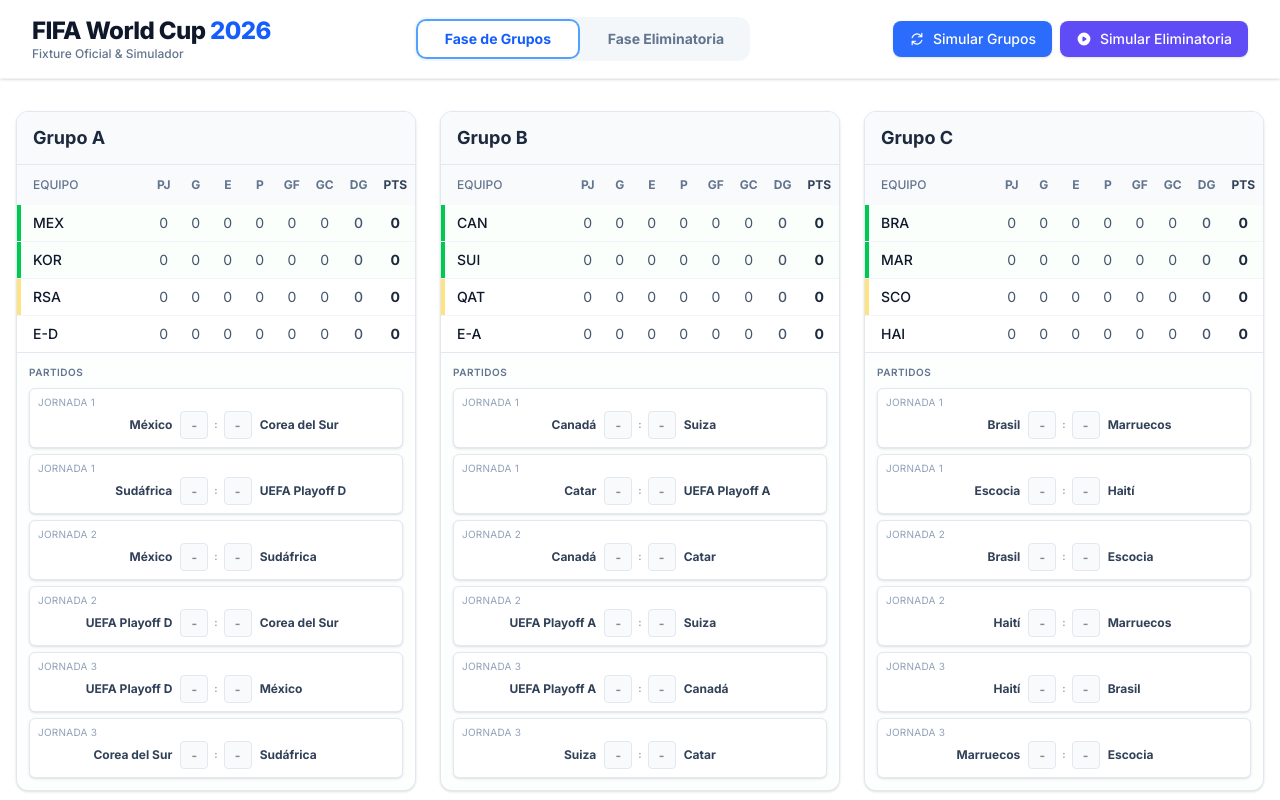
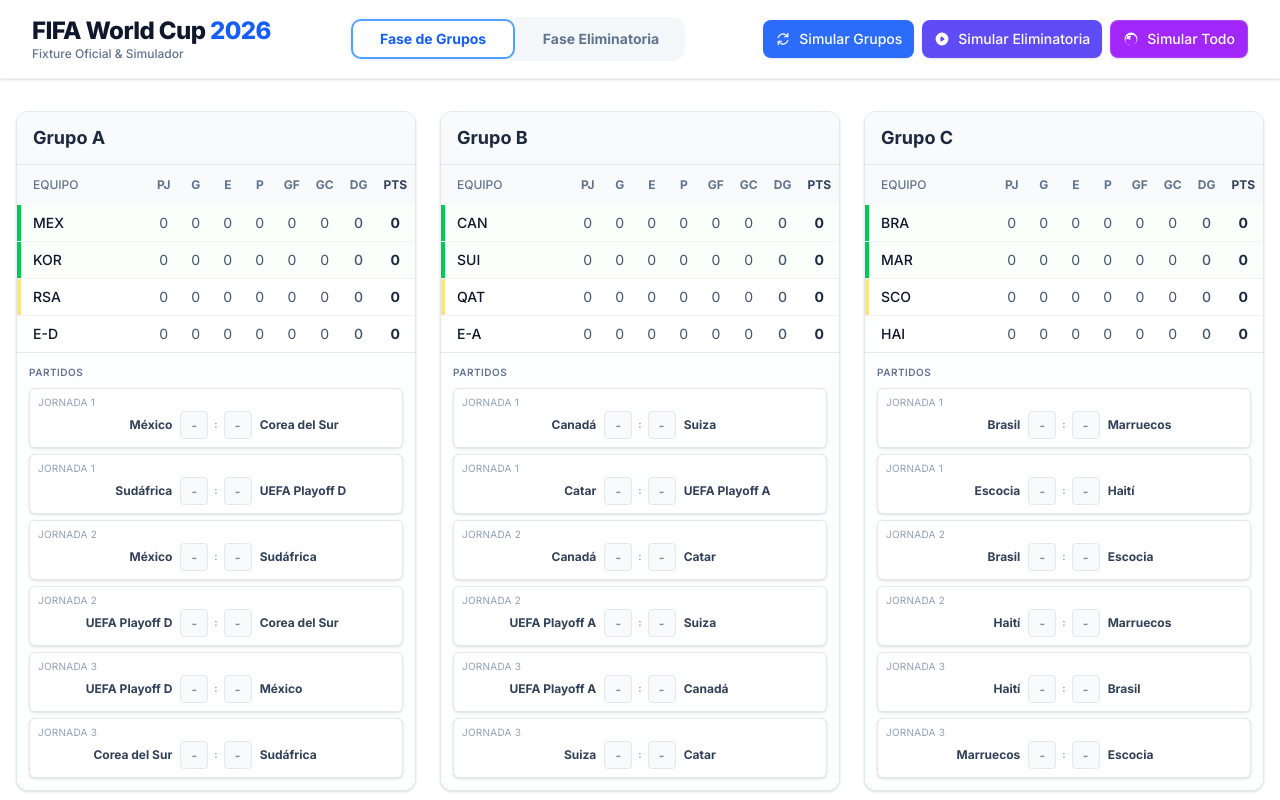
Before and after one commit to josemqu/fifa-world-cup-2026, a Next.js app: page /groups in a window 1280 px wide. Shown: the top 800 px of the page. Built offline with nearby package versions, Linux system fonts and the light colour scheme.

Commit message:
Refactor simulation controls to separate group and knockout stage buttons, add new "Simulate All" button with purple styling, and extract knockout simulation logic into reusable function for consistent behavior across all simulation modes

```diff
--- a/src/components/Header.tsx
+++ b/src/components/Header.tsx
@@ -7,7 +7,7 @@
 
 export function Header() {
   const pathname = usePathname();
-  const { simulateAll, simulateKnockout } = useTournament();
+  const { simulateGroups, simulateKnockout, simulateAll } = useTournament();
 
   const isGroups = pathname === "/groups" || pathname === "/";
   const isKnockout = pathname === "/knockout";
@@ -53,10 +53,10 @@
         </div>
 
         {/* Actions Section */}
-        <div className="shrink-0 flex gap-2">
+        <div className="shrink-0 flex gap-2 flex-wrap justify-center">
           <button
-            onClick={simulateAll}
-            className="bg-blue-600/90 hover:bg-blue-600 text-white text-sm px-4 py-2 rounded-lg font-medium transition-all shadow-sm hover:shadow-md flex items-center gap-2 active:scale-95 transform backdrop-blur-sm"
+            onClick={simulateGroups}
+            className="bg-blue-600/90 hover:bg-blue-600 text-white text-sm px-3 py-2 rounded-lg font-medium transition-all shadow-sm hover:shadow-md flex items-center gap-2 active:scale-95 transform backdrop-blur-sm"
             title="Simular resultados de la Fase de Grupos"
           >
             <svg
@@ -71,13 +71,13 @@
                 clipRule="evenodd"
               />
             </svg>
-            <span className="hidden sm:inline">Simular Grupos</span>
-            <span className="sm:hidden">Grupos</span>
+            <span className="hidden lg:inline">Simular Grupos</span>
+            <span className="lg:hidden">Grupos</span>
           </button>
 
           <button
             onClick={simulateKnockout}
-            className="bg-indigo-600/90 hover:bg-indigo-600 text-white text-sm px-4 py-2 rounded-lg font-medium transition-all shadow-sm hover:shadow-md flex items-center gap-2 active:scale-95 transform backdrop-blur-sm"
+            className="bg-indigo-600/90 hover:bg-indigo-600 text-white text-sm px-3 py-2 rounded-lg font-medium transition-all shadow-sm hover:shadow-md flex items-center gap-2 active:scale-95 transform backdrop-blur-sm"
             title="Simular resultados de la Fase Eliminatoria"
           >
             <svg
@@ -92,8 +92,29 @@
                 clipRule="evenodd"
               />
             </svg>
-            <span className="hidden sm:inline">Simular Eliminatoria</span>
-            <span className="sm:hidden">Playoffs</span>
+            <span className="hidden lg:inline">Simular Eliminatoria</span>
+            <span className="lg:hidden">Playoffs</span>
+          </button>
+
+          <button
+            onClick={simulateAll}
+            className="bg-purple-600/90 hover:bg-purple-600 text-white text-sm px-3 py-2 rounded-lg font-medium transition-all shadow-sm hover:shadow-md flex items-center gap-2 active:scale-95 transform backdrop-blur-sm border border-purple-400/30"
+            title="Simular todo el torneo"
+          >
+            <svg
+              xmlns="http://www.w3.org/2000/svg"
+              viewBox="0 0 20 20"
+              fill="currentColor"
+              className="w-4 h-4"
+            >
+              <path
+                fillRule="evenodd"
+                d="M13.5 4.938a7 7 0 11-9.006 1.737c.202-.257.596-.218.797.065a.97.97 0 01-.19 1.316 5.061 5.061 0 00-.754.646.97.97 0 000 1.364l.015.015a.97.97 0 001.364 0l.015-.015a.97.97 0 011.364 0l.646.646a.97.97 0 001.364 0l.015-.015a.97.97 0 000-1.364l-.015-.015a.97.97 0 010-1.364l.646-.646a.97.97 0 000-1.364l-.015-.015a.97.97 0 00-1.364 0l-.015.015a.97.97 0 01-1.364 0l-.646-.646a.97.97 0 00-.22-.168zM10 18a8 8 0 100-16 8 8 0 000 16z"
+                clipRule="evenodd"
+              />
+            </svg>
+            <span className="hidden lg:inline">Simular Todo</span>
+            <span className="lg:hidden">Todo</span>
           </button>
         </div>
       </div>
--- a/src/context/TournamentContext.tsx
+++ b/src/context/TournamentContext.tsx
@@ -66,8 +66,9 @@
     homePenalties?: number | null,
     awayPenalties?: number | null
   ) => void;
+  simulateGroups: () => void;
+  simulateKnockout: () => void;
   simulateAll: () => void;
-  simulateKnockout: () => void;
 }
 
 const TournamentContext = createContext<TournamentContextType | undefined>(
@@ -131,6 +132,150 @@
   });
 
   return matches;
+};
+
+// Core simulation logic for knockout matches
+const runKnockoutSimulation = (matches: KnockoutMatch[]): KnockoutMatch[] => {
+  const newMatches = [...matches];
+  // Sort by ID to ensure we process stages in order (R32 -> R16 -> ... -> Final)
+  newMatches.sort((a, b) => Number(a.id) - Number(b.id));
+
+  const allStaticMatches = [
+    ...R16_MATCHES,
+    ...QF_MATCHES,
+    ...SF_MATCHES,
+    ...FINAL_MATCHES,
+  ];
+
+  for (let i = 0; i < newMatches.length; i++) {
+    const match = newMatches[i];
+
+    // Only simulate if teams are present
+    if (
+      match.homeTeam &&
+      !("placeholder" in match.homeTeam) &&
+      match.awayTeam &&
+      !("placeholder" in match.awayTeam)
+    ) {
+      // Generate realistic scores based on ranking
+      const hTeam = match.homeTeam as Team;
+      const aTeam = match.awayTeam as Team;
+
+      const { home, away } = predictMatchScore(hTeam.ranking, aTeam.ranking);
+
+      const homeScore = home;
+      const awayScore = away;
+      match.homeScore = homeScore;
+      match.awayScore = awayScore;
+
+      let winner: Team | null = null;
+      match.homePenalties = null;
+      match.awayPenalties = null;
+
+      if (homeScore > awayScore) {
+        winner = match.homeTeam as Team;
+      } else if (awayScore > homeScore) {
+        winner = match.awayTeam as Team;
+      } else {
+        // Penalties
+        let homePens = 0;
+        let awayPens = 0;
+        do {
+          homePens = Math.floor(Math.random() * 5) + 3;
+          awayPens = Math.floor(Math.random() * 5) + 3;
+        } while (homePens === awayPens);
+
+        match.homePenalties = homePens;
+        match.awayPenalties = awayPens;
+
+        if (homePens > awayPens) winner = match.homeTeam as Team;
+        else winner = match.awayTeam as Team;
+      }
+      match.winner = winner;
+
+      // Propagate to next match
+      if (match.nextMatchId) {
+        const nextMatchIndex = newMatches.findIndex(
+          (m) => m.id === match.nextMatchId
+        );
+        if (nextMatchIndex !== -1) {
+          const nextMatch = newMatches[nextMatchIndex];
+          const staticNextMatch = allStaticMatches.find(
+            (m) => m.id === match.nextMatchId
+          );
+
+          if (staticNextMatch) {
+            const isHomeSource =
+              staticNextMatch.home === `W${match.id}` ||
+              staticNextMatch.home === `L${match.id}`;
+            const isAwaySource =
+              staticNextMatch.away === `W${match.id}` ||
+              staticNextMatch.away === `L${match.id}`;
+
+            if (winner) {
+              if (isHomeSource) {
+                if (staticNextMatch.home === `L${match.id}`) {
+                  const loser =
+                    winner.id === (match.homeTeam as Team).id
+                      ? match.awayTeam
+                      : match.homeTeam;
+                  nextMatch.homeTeam = loser as Team;
+                } else {
+                  nextMatch.homeTeam = winner;
+                }
+              }
+              if (isAwaySource) {
+                if (staticNextMatch.away === `L${match.id}`) {
+                  const loser =
+                    winner.id === (match.homeTeam as Team).id
+                      ? match.awayTeam
+                      : match.homeTeam;
+                  nextMatch.awayTeam = loser as Team;
+                } else {
+                  nextMatch.awayTeam = winner;
+                }
+              }
+            }
+          }
+        }
+      }
+
+      // Special handling for SF matches propagating to 3rd Place match (103)
+      if (match.id === "101" || match.id === "102") {
+        const thirdPlaceMatchId = "103";
+        const thirdPlaceIndex = newMatches.findIndex(
+          (m) => m.id === thirdPlaceMatchId
+        );
+        if (thirdPlaceIndex !== -1) {
+          const thirdPlaceMatch = newMatches[thirdPlaceIndex];
+          const staticThirdPlace = FINAL_MATCHES.find(
+            (m) => m.id === thirdPlaceMatchId
+          );
+
+          if (staticThirdPlace) {
+            const isHomeSource = staticThirdPlace.home === `L${match.id}`;
+            const isAwaySource = staticThirdPlace.away === `L${match.id}`;
+
+            if (winner) {
+              const loser =
+                winner.id === (match.homeTeam as Team).id
+                  ? match.awayTeam
+                  : match.homeTeam;
+
+              if (isHomeSource) {
+                thirdPlaceMatch.homeTeam = loser as Team;
+              }
+              if (isAwaySource) {
+                thirdPlaceMatch.awayTeam = loser as Team;
+              }
+            }
+          }
+        }
+      }
+    }
+  }
+
+  return newMatches;
 };
 
 export function TournamentProvider({ children }: { children: ReactNode }) {
@@ -458,10 +603,12 @@
     });
   };
 
-  const simulateAll = () => {
+  const simulateGroups = () => {
     setGroups((currentGroups) => {
       return currentGroups.map((group) => {
         const updatedMatches = group.matches.map((match) => {
+          if (match.finished) return match;
+
           const homeTeam = group.teams.find((t) => t.id === match.homeTeamId);
           const awayTeam = group.teams.find((t) => t.id === match.awayTeamId);
 
@@ -486,158 +633,61 @@
 
   const simulateKnockout = () => {
     setKnockoutMatches((currentMatches) => {
-      const newMatches = [...currentMatches];
-      // Sort by ID to ensure we process stages in order (R32 -> R16 -> ... -> Final)
-      newMatches.sort((a, b) => Number(a.id) - Number(b.id));
+      return runKnockoutSimulation(currentMatches);
+    });
+  };
 
-      const allStaticMatches = [
-        ...R16_MATCHES,
-        ...QF_MATCHES,
-        ...SF_MATCHES,
-        ...FINAL_MATCHES,
-      ];
+  const simulateAll = () => {
+    // 1. Simulate Groups locally (respecting existing results)
+    const simulatedGroups = groups.map((group) => {
+      const updatedMatches = group.matches.map((match) => {
+        if (match.finished) return match;
 
-      for (let i = 0; i < newMatches.length; i++) {
-        const match = newMatches[i];
+        const homeTeam = group.teams.find((t) => t.id === match.homeTeamId);
+        const awayTeam = group.teams.find((t) => t.id === match.awayTeamId);
 
-        // Only simulate if teams are present
-        if (
-          match.homeTeam &&
-          !("placeholder" in match.homeTeam) &&
-          match.awayTeam &&
-          !("placeholder" in match.awayTeam)
-        ) {
-          // Generate realistic scores based on ranking
-          const hTeam = match.homeTeam as Team;
-          const aTeam = match.awayTeam as Team;
+        const { home, away } = predictMatchScore(
+          homeTeam?.ranking,
+          awayTeam?.ranking
+        );
 
-          const { home, away } = predictMatchScore(
-            hTeam.ranking,
-            aTeam.ranking
-          );
+        return {
+          ...match,
+          homeScore: home,
+          awayScore: away,
+          finished: true,
+        };
+      });
 
-          const homeScore = home;
-          const awayScore = away;
-          match.homeScore = homeScore;
-          match.awayScore = awayScore;
+      return recalculateGroupStats({ ...group, matches: updatedMatches });
+    });
 
-          let winner: Team | null = null;
-          match.homePenalties = null;
-          match.awayPenalties = null;
+    // 2. Generate R32 Matches
+    const r32 = generateR32Matches(simulatedGroups).map((m) => ({
+      ...m,
+      stage: "R32" as const,
+    }));
 
-          if (homeScore > awayScore) {
-            winner = match.homeTeam as Team;
-          } else if (awayScore > homeScore) {
-            winner = match.awayTeam as Team;
-          } else {
-            // Penalties
-            let homePens = 0;
-            let awayPens = 0;
-            do {
-              homePens = Math.floor(Math.random() * 5) + 3;
-              awayPens = Math.floor(Math.random() * 5) + 3;
-            } while (homePens === awayPens);
+    // 3. Create Full Knockout Structure (R32 + initial empty R16-Final)
+    const initialKnockout = getInitialKnockoutMatches();
+    // Merge: R32 from generator + initial empty stages
+    const allMatches = [...r32, ...initialKnockout].sort(
+      (a, b) => Number(a.id) - Number(b.id)
+    );
 
-            match.homePenalties = homePens;
-            match.awayPenalties = awayPens;
+    // 4. Run Knockout Simulation
+    // We also want to respect existing knockout matches if they are valid?
+    // For simplicity in "Simulate All", we usually re-sim knockout because the tree might change significantly if groups changed.
+    // However, if the user wants to "Simulate the Rest", we might want to keep finished knockout matches IF the teams match.
+    // But since group results might change the teams in the bracket, it's safer to re-simulate knockout from scratch
+    // OR at least re-evaluate the tree.
+    // Given the requirement is about group dependency, ensuring groups are *complete* is key.
+    // For now, we will re-simulate the knockout stage entirely to ensure consistency with the new group results.
+    const simulatedKnockoutMatches = runKnockoutSimulation(allMatches);
 
-            if (homePens > awayPens) winner = match.homeTeam as Team;
-            else winner = match.awayTeam as Team;
-          }
-          match.winner = winner;
-
-          // Propagate to next match
-          if (match.nextMatchId) {
-            const nextMatchIndex = newMatches.findIndex(
-              (m) => m.id === match.nextMatchId
-            );
-            if (nextMatchIndex !== -1) {
-              const nextMatch = newMatches[nextMatchIndex];
-              const staticNextMatch = allStaticMatches.find(
-                (m) => m.id === match.nextMatchId
-              );
-
-              if (staticNextMatch) {
-                const isHomeSource =
-                  staticNextMatch.home === `W${match.id}` ||
-                  staticNextMatch.home === `L${match.id}`;
-                const isAwaySource =
-                  staticNextMatch.away === `W${match.id}` ||
-                  staticNextMatch.away === `L${match.id}`;
-
-                if (winner) {
-                  if (isHomeSource) {
-                    if (staticNextMatch.home === `L${match.id}`) {
-                      const loser =
-                        winner.id === (match.homeTeam as Team).id
-                          ? match.awayTeam
-                          : match.homeTeam;
-                      nextMatch.homeTeam = loser as Team;
-                    } else {
-                      nextMatch.homeTeam = winner;
-                    }
-                  }
-                  if (isAwaySource) {
-                    if (staticNextMatch.away === `L${match.id}`) {
-                      const loser =
-                        winner.id === (match.homeTeam as Team).id
-                          ? match.awayTeam
-                          : match.homeTeam;
-                      nextMatch.awayTeam = loser as Team;
-                    } else {
-                      nextMatch.awayTeam = winner;
-                    }
-                  }
-                }
-
-                // Reset next match scores for re-simulation (will be picked up later in loop if valid)
-                // Actually, since we process in order, the next match is later in the array.
-                // We should reset its scores so it can be freshly simulated when the loop reaches it.
-                // BUT if we are simulating everything, the loop WILL reach it and overwrite the scores anyway.
-                // So strictly speaking we don't need to reset scores here, BUT we need to ensure
-                // that when the loop reaches it, it sees the updated teams.
-                // Since `nextMatch` is a reference to an object in `newMatches`, modifying it here updates it for the loop.
-              }
-            }
-          }
-
-          // Special handling for SF matches propagating to 3rd Place match (103)
-          if (match.id === "101" || match.id === "102") {
-            const thirdPlaceMatchId = "103";
-            const thirdPlaceIndex = newMatches.findIndex(
-              (m) => m.id === thirdPlaceMatchId
-            );
-            if (thirdPlaceIndex !== -1) {
-              const thirdPlaceMatch = newMatches[thirdPlaceIndex];
-              const staticThirdPlace = FINAL_MATCHES.find(
-                (m) => m.id === thirdPlaceMatchId
-              );
-
-              if (staticThirdPlace) {
-                const isHomeSource = staticThirdPlace.home === `L${match.id}`;
-                const isAwaySource = staticThirdPlace.away === `L${match.id}`;
-
-                if (winner) {
-                  const loser =
-                    winner.id === (match.homeTeam as Team).id
-                      ? match.awayTeam
-                      : match.homeTeam;
-
-                  if (isHomeSource) {
-                    thirdPlaceMatch.homeTeam = loser as Team;
-                  }
-                  if (isAwaySource) {
-                    thirdPlaceMatch.awayTeam = loser as Team;
-                  }
-                }
-              }
-            }
-          }
-        }
-      }
-
-      return newMatches;
-    });
+    // 5. Update State
+    setGroups(simulatedGroups);
+    setKnockoutMatches(simulatedKnockoutMatches);
   };
 
   return (
@@ -647,8 +697,9 @@
         knockoutMatches,
         updateMatch,
         updateKnockoutMatch,
+        simulateGroups,
+        simulateKnockout,
         simulateAll,
-        simulateKnockout,
       }}
     >
       {children}
```
